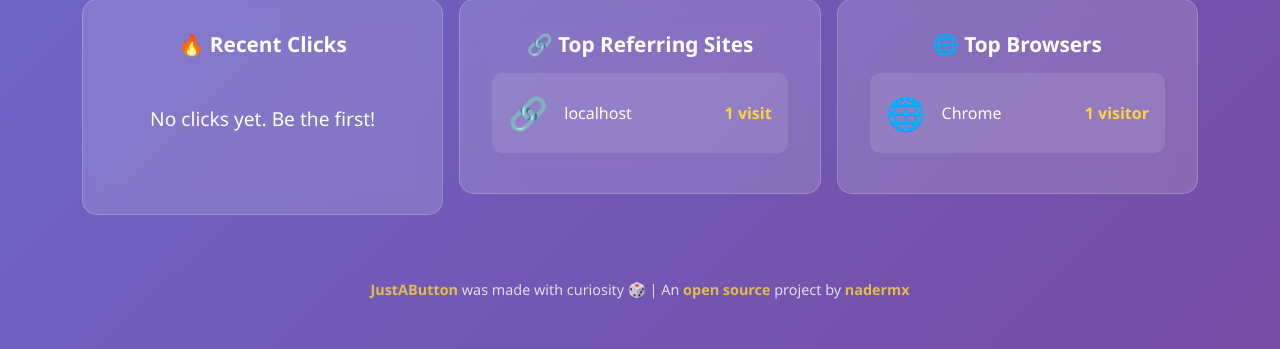
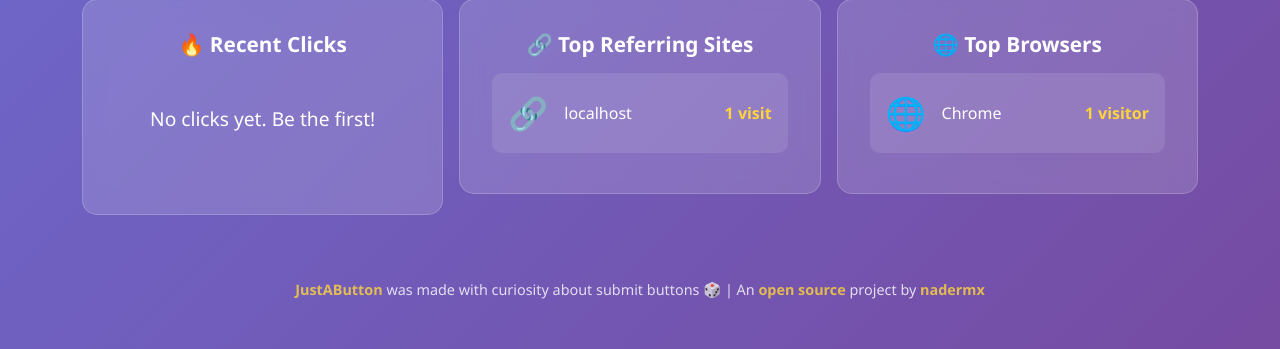
Before and after one commit to nadermx/justabutton, a Django app: page / in a window 1280 px wide. Shown: the part 1507-1856 px from the top of the page. Run offline with Django 5.2, Linux system fonts and the light colour scheme; data comes from the database, SQL or seed files in the repository; data that the repository does not hold is empty.

Commit message:
Update footer text to 'submit buttons'

```diff
--- a/button/templates/button/index.html
+++ b/button/templates/button/index.html
@@ -468,7 +468,7 @@
 
     <footer>
         <p>
-            <a href="/" style="color: #ffd43b; text-decoration: none; font-weight: bold;">JustAButton</a> was made with curiosity 🎲 |
+            <a href="/" style="color: #ffd43b; text-decoration: none; font-weight: bold;">JustAButton</a> was made with curiosity about submit buttons 🎲 |
             An <a href="https://github.com/nadermx/justabutton" target="_blank" style="color: #ffd43b; text-decoration: none; font-weight: bold;">open source</a> project by
             <a href="https://john.nader.mx" target="_blank" style="color: #ffd43b; text-decoration: none; font-weight: bold;">nadermx</a>
         </p>
```
